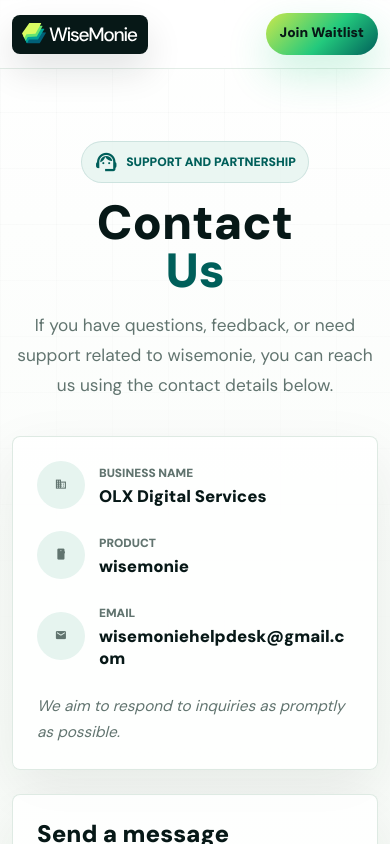
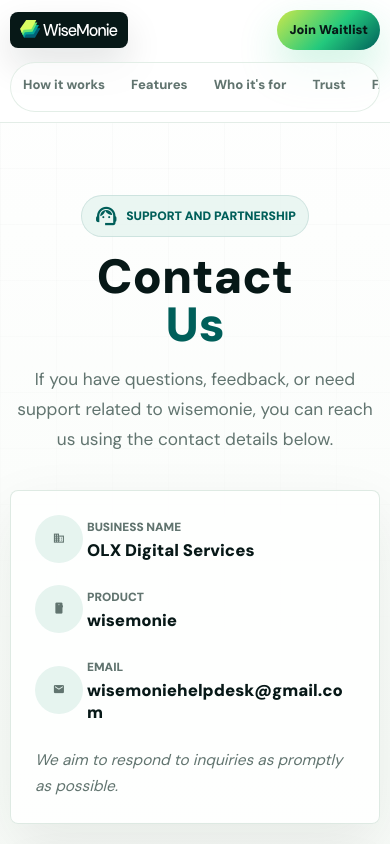
Before and after one commit to Olaore66/wisemonie-site, a Next.js app: page /contact in a window 390 px wide. Shown: the top 844 px of the page. Built offline with nearby package versions, Linux system fonts and the light colour scheme.

Commit message:
new_fixes_01

```diff
--- a/app/globals.css
+++ b/app/globals.css
@@ -106,6 +106,11 @@
   gap: 20px;
 }
 
+.brand-link {
+  display: inline-flex;
+  flex: 0 0 auto;
+}
+
 .brand-logo {
   width: 158px;
   padding: 7px 10px;
@@ -118,6 +123,7 @@
   display: flex;
   align-items: center;
   gap: 2px;
+  max-width: 100%;
   padding: 4px;
   border: 1px solid rgba(220, 233, 225, 0.78);
   border-radius: 999px;
@@ -125,6 +131,7 @@
 }
 
 .site-nav a {
+  flex: 0 0 auto;
   border-radius: 999px;
   color: var(--muted);
   font-size: 0.9rem;
@@ -140,6 +147,22 @@
   background: var(--teal-soft);
   color: var(--teal);
   transform: translateY(-1px);
+}
+
+.header-cta {
+  flex: 0 0 auto;
+}
+
+.site-nav::-webkit-scrollbar,
+.app-screen-grid::-webkit-scrollbar,
+.hero-stats::-webkit-scrollbar {
+  display: none;
+}
+
+.site-nav,
+.app-screen-grid,
+.hero-stats {
+  scrollbar-width: none;
 }
 
 .button {
@@ -1530,8 +1553,30 @@
 }
 
 @media (max-width: 780px) {
+  .site-header {
+    background: rgba(255, 255, 255, 0.92);
+  }
+
+  .site-header__inner {
+    flex-wrap: wrap;
+    padding-block: 10px;
+  }
+
   .site-nav {
-    display: none;
+    order: 3;
+    flex: 1 0 100%;
+    justify-content: flex-start;
+    overflow-x: auto;
+    overscroll-behavior-x: contain;
+    padding: 5px;
+    scroll-snap-type: x proximity;
+  }
+
+  .site-nav a {
+    min-height: 38px;
+    padding: 9px 12px;
+    scroll-snap-align: start;
+    white-space: nowrap;
   }
 
   .hero-copy h1 {
@@ -1545,17 +1590,42 @@
     font-size: 2.35rem;
   }
 
-  .hero-stats,
   .feature-grid,
   .money-feature-grid,
   .solution-list,
-  .app-screen-grid,
   .emotional-grid,
   .trust-grid,
   .assurance-list,
   .flow-grid,
   .footer-grid {
     grid-template-columns: 1fr;
+  }
+
+  .hero-stats {
+    display: flex;
+    margin-inline: -14px;
+    overflow-x: auto;
+    padding: 4px 14px 10px;
+    scroll-snap-type: x proximity;
+  }
+
+  .hero-stats article {
+    flex: 0 0 min(82vw, 300px);
+    min-height: 116px;
+    scroll-snap-align: start;
+  }
+
+  .app-screen-grid {
+    display: flex;
+    margin-inline: -14px;
+    overflow-x: auto;
+    padding: 4px 14px 14px;
+    scroll-snap-type: x mandatory;
+  }
+
+  .app-screen-card {
+    flex: 0 0 min(76vw, 280px);
+    scroll-snap-align: center;
   }
 
   .flow-section > * {
@@ -1578,12 +1648,12 @@
   }
 
   .site-header__inner {
-    min-height: 68px;
+    min-height: 0;
     gap: 12px;
   }
 
   .brand-logo {
-    width: 136px;
+    width: 126px;
   }
 
   .header-cta {
@@ -1593,21 +1663,43 @@
   }
 
   .hero-section {
-    padding-top: 42px;
+    padding-top: 32px;
   }
 
   .hero-grid {
-    gap: 38px;
+    gap: 30px;
   }
 
   .hero-copy h1 {
-    font-size: 3.3rem;
+    font-size: clamp(2.72rem, 15vw, 3.25rem);
+    line-height: 0.96;
+    text-wrap: balance;
   }
 
   .hero-lede,
   .section-heading p,
   .showcase-copy p {
     font-size: 1rem;
+    line-height: 1.65;
+  }
+
+  .hero-supporting-line {
+    font-size: 0.92rem;
+  }
+
+  .section-heading {
+    gap: 12px;
+    margin-bottom: 28px;
+  }
+
+  .section-heading h2,
+  .transition-statement h2,
+  .showcase-copy h2,
+  .download-card h2,
+  .final-cta-card h2 {
+    font-size: clamp(2rem, 10vw, 2.35rem);
+    line-height: 1.08;
+    text-wrap: balance;
   }
 
   .hero-actions,
@@ -1625,21 +1717,30 @@
   }
 
   .product-preview {
-    min-height: 535px;
+    min-height: 462px;
   }
 
   .phone-stage--hero {
-    width: min(100%, 290px);
+    width: min(78vw, 258px);
   }
 
   .phone-stage--secondary {
-    width: min(100%, 238px);
+    width: min(72vw, 226px);
   }
 
   .floating-ledger {
     grid-template-columns: 32px 1fr;
-    min-width: 158px;
+    min-width: 148px;
     padding: 10px;
+  }
+
+  .floating-ledger span {
+    font-size: 0.66rem;
+  }
+
+  .floating-ledger strong {
+    font-size: 0.86rem;
+    line-height: 1.25;
   }
 
   .floating-ledger .material-symbols-outlined {
@@ -1648,31 +1749,54 @@
   }
 
   .floating-ledger--top {
-    top: 42px;
-    right: -4px;
+    top: 28px;
+    right: -2px;
   }
 
   .floating-ledger--bottom {
-    bottom: 54px;
-    left: -4px;
+    bottom: 42px;
+    left: -2px;
   }
 
   .section {
-    padding: 58px 0;
+    padding: 48px 0;
+  }
+
+  .feature-card,
+  .money-feature-card,
+  .flow-card,
+  .emotional-card,
+  .trust-card {
+    min-height: auto;
+    padding: 20px;
   }
 
   .showcase-visual {
-    min-height: 600px;
+    min-height: 510px;
   }
 
   .budget-motion {
-    width: min(100%, 310px);
+    width: min(92vw, 300px);
+    padding: 15px;
+  }
+
+  .app-screen-card__media {
+    border-radius: 24px;
+  }
+
+  .assurance-list article,
+  .solution-card,
+  .notice-card,
+  .contact-item {
+    grid-template-columns: 40px 1fr;
+    gap: 12px;
   }
 
   .download-card,
   .content-card,
   .notice-card,
-  .cta-card {
+  .cta-card,
+  .final-cta-card {
     padding: 24px;
   }
 
@@ -1680,3 +1804,49 @@
     font-size: 3rem;
   }
 }
+
+@media (max-width: 430px) {
+  .site-header__inner,
+  .site-footer__inner,
+  .footer-bottom,
+  .hero-grid,
+  .section,
+  .page-shell {
+    width: min(100% - 20px, 1160px);
+  }
+
+  .header-cta {
+    min-height: 40px;
+    padding-inline: 12px;
+    font-size: 0.8rem;
+  }
+
+  .site-nav a {
+    font-size: 0.82rem;
+  }
+
+  .brand-logo {
+    width: 118px;
+  }
+
+  .hero-copy {
+    gap: 18px;
+  }
+
+  .motion-strip {
+    width: min(100% - 20px, 1160px);
+    margin-top: 24px;
+  }
+
+  .product-preview {
+    min-height: 430px;
+  }
+
+  .floating-ledger {
+    max-width: 172px;
+  }
+
+  .download-card p {
+    margin-bottom: 22px;
+  }
+}
--- a/jsconfig.json
+++ b/jsconfig.json
@@ -1,6 +1,7 @@
 {
   "compilerOptions": {
     "baseUrl": ".",
+    "ignoreDeprecations": "6.0",
     "paths": {
       "@/*": ["./*"]
     }
```
